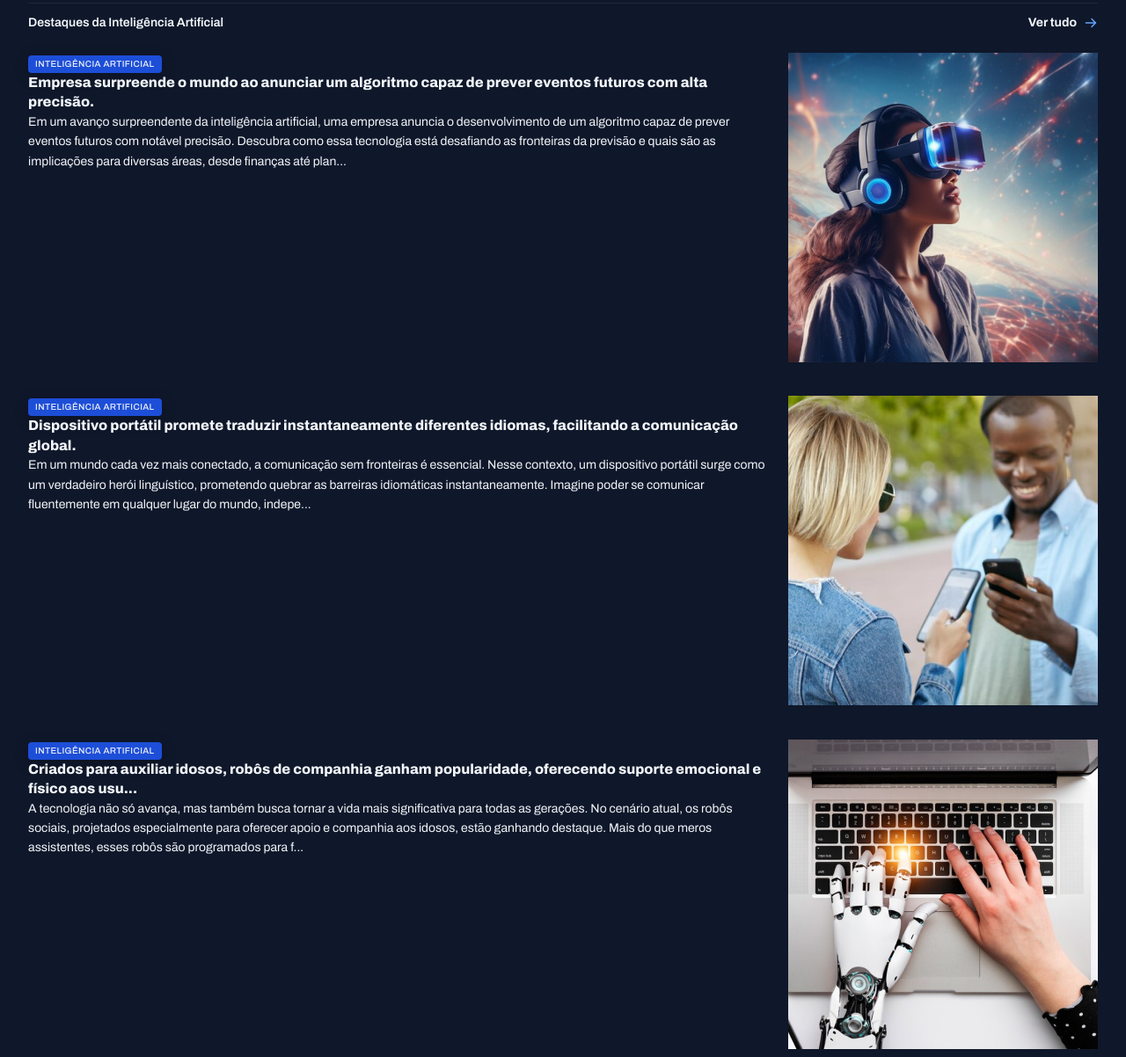
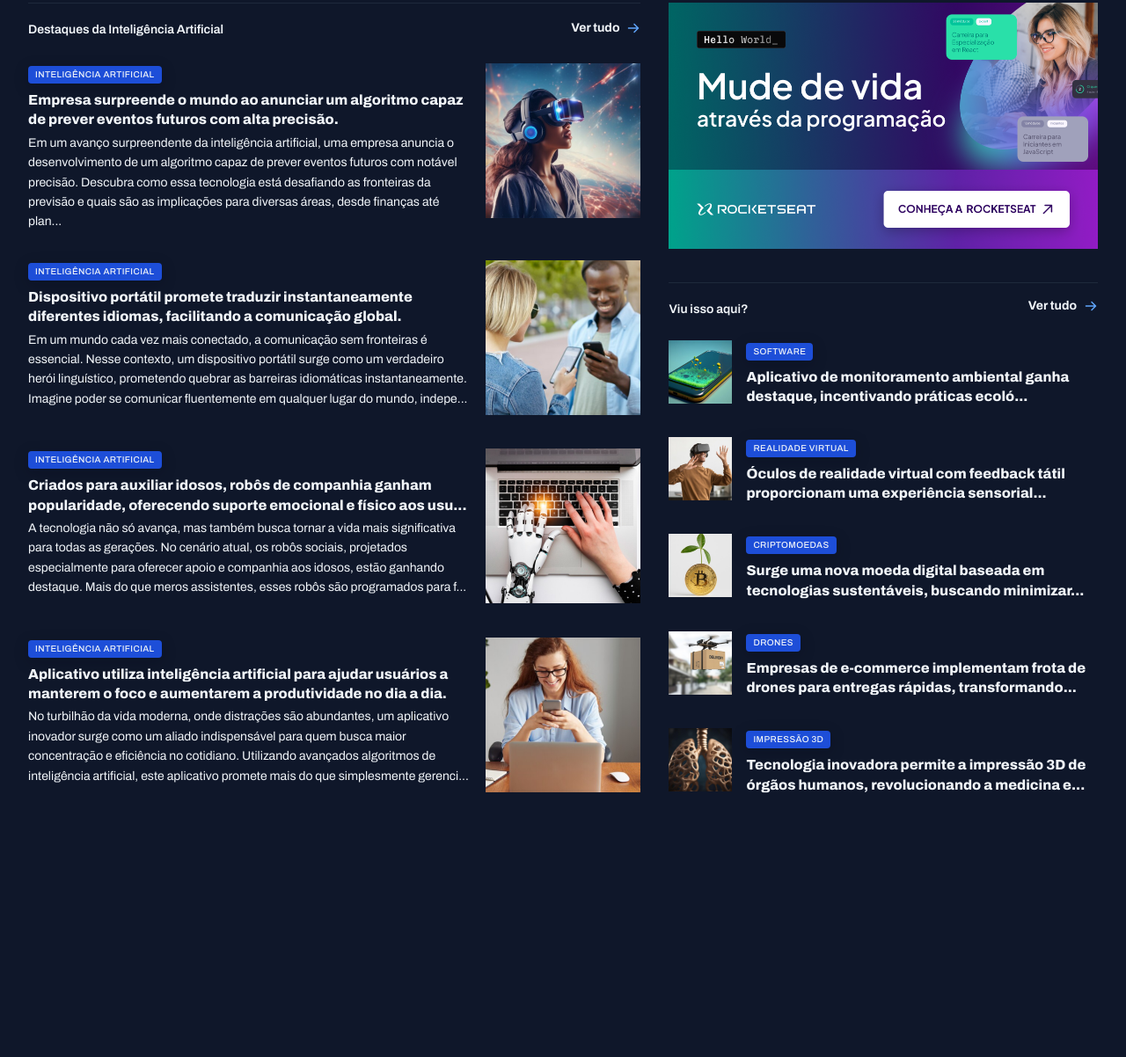
Before and after one commit to HenriqueMagno/portal-de-noticias, a plain HTML site: page index.html in a window 1280 px wide. Shown: the part 1051-2253 px from the top of the page at 88% size. After the commit the page ends 1998 px from the top, so only its background shows below. Drawn offline with Linux system fonts and the light colour scheme; a web font is replaced by a local one.

Commit message:
estilizando os últimos cards

```diff
--- a/index.html
+++ b/index.html
@@ -245,7 +245,7 @@
 
         </section>
 
-        <div>
+        <aside>
             <div id="ads">
                 <img src="assets/Ads.png" alt="">
             </div>
@@ -266,8 +266,7 @@
                         <div>
                             <span class="content-tag">Software</span>
                             <h3 class="text-xl">
-                                Aplicativo de monitoramento ambiental ganha destaque, incentivando práticas ecológicas e
-                                pro...
+                                Aplicativo de monitoramento ambiental ganha destaque, incentivando práticas ecoló...
                             </h3>
                         </div>
                     </article>
@@ -280,8 +279,7 @@
                         <div>
                             <span class="content-tag">Realidade Virtual</span>
                             <h3 class="text-xl">
-                                Óculos de realidade virtual com feedback tátil proporcionam uma experiência sensorial
-                                complet...
+                                Óculos de realidade virtual com feedback tátil proporcionam uma experiência sensorial...
                             </h3>
                         </div>
                     </article>
@@ -294,8 +292,7 @@
                         <div>
                             <span class="content-tag">Criptomoedas</span>
                             <h3 class="text-xl">
-                                Surge uma nova moeda digital baseada em tecnologias sustentáveis, buscando minimizar o
-                                i...
+                                Surge uma nova moeda digital baseada em tecnologias sustentáveis, buscando minimizar...
                         </div>
                     </article>
 
@@ -307,8 +304,8 @@
                         <div>
                             <span class="content-tag">Drones</span>
                             <h3 class="text-xl">
-                                Empresas de e-commerce implementam frota de drones para entregas rápidas, transformando
-                                o ce...
+                                Empresas de e-commerce implementam frota de drones para entregas rápidas,
+                                transformando...
                             </h3>
                         </div>
                     </article>
@@ -322,7 +319,7 @@
                             <span class="content-tag">Impressão 3D</span>
                             <h3 class="text-xl">
                                 Tecnologia inovadora permite a impressão 3D de órgãos humanos, revolucionando a medicina
-                                e a li...
+                                e...
                             </h3>
                         </div>
                     </article>
@@ -330,7 +327,7 @@
 
 
             </section>
-        </div>
+        </aside>
     </main>
 </body>
 
--- a/styles/global.css
+++ b/styles/global.css
@@ -53,8 +53,16 @@
 }
 
 main {
-    margin-top: 40px;
-    gap: 80px;
+    margin-block: 40px;
+    row-gap: 80px;
+    column-gap: 32px;
+
+    grid-template-columns: 2fr 1.4fr;
+
+    grid-template-areas:
+        "featured featured"
+        "weekly weekly"
+        "ai aside";
 }
 
 .content-tag {
--- a/styles/sections.css
+++ b/styles/sections.css
@@ -22,6 +22,8 @@
 }
 
 #featured {
+    grid-area: featured;
+
     img {
         height: 100%;
         object-fit: cover;
@@ -61,6 +63,7 @@
 }
 
 #weekly {
+    grid-area: weekly;
 
     &>div {
         grid-template-columns: repeat(4, 292px);
@@ -85,3 +88,36 @@
         }
     }
 }
+
+#ai {
+    grid-area: ai;
+
+    img {
+        width: 176px;
+        aspect-ratio: 1/1;
+        object-fit: cover;
+    }
+
+    h3 {
+        margin-block: 8px 4px;
+    }
+}
+
+aside {
+    grid-area: aside;
+}
+
+#more {
+
+    margin-top: 32px;
+
+    h3 {
+        margin-top: 8px;
+    }
+
+    img {
+        width: 72px;
+        aspect-ratio: 1/1;
+        object-fit: cover;
+    }
+}
```
